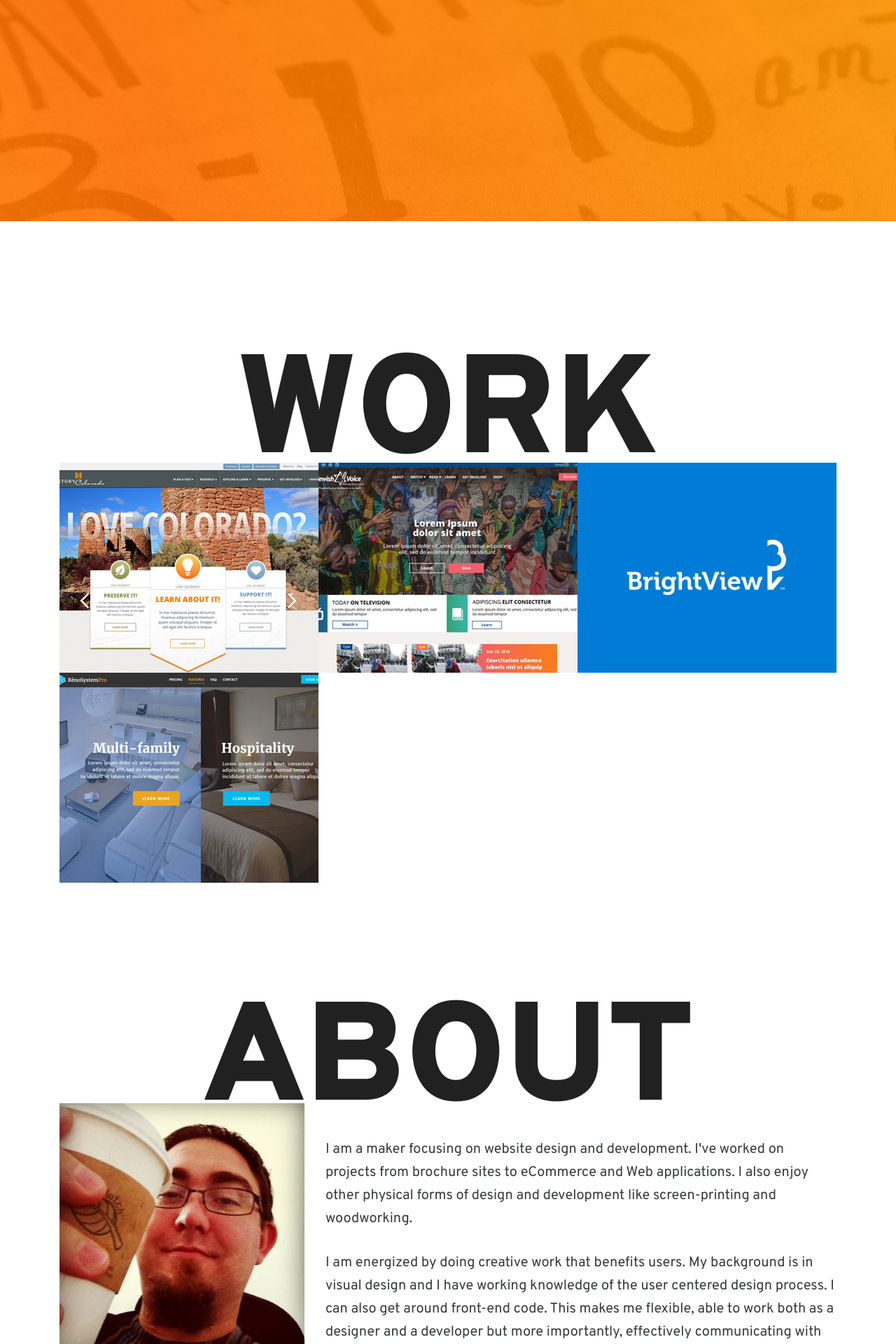
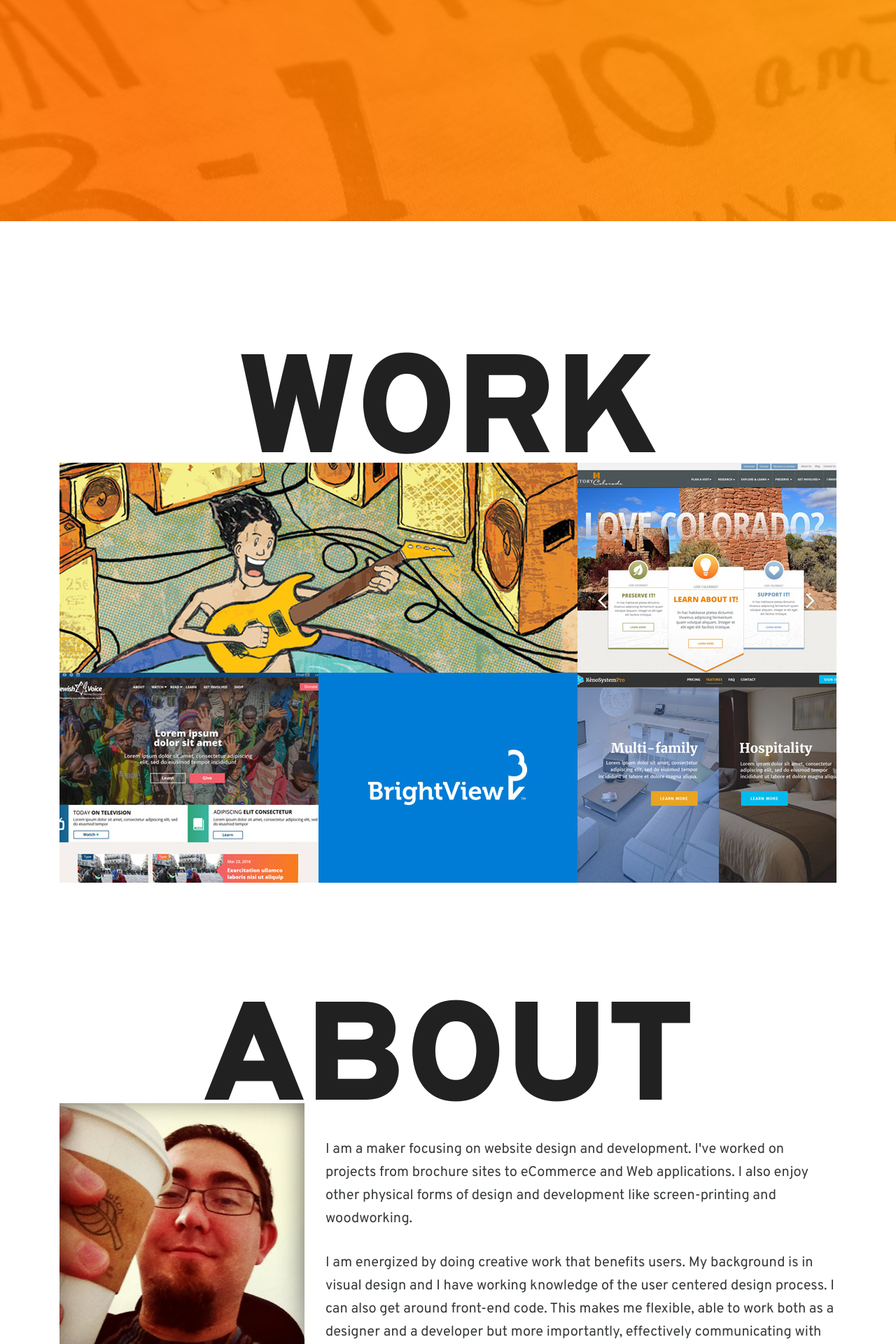
Before and after one commit to b-ry/b-ry.github.io, a Jekyll site: the page built from index.html, in a window 1280 px wide. Shown: the part 584-2504 px from the top of the page at 70% size. Built offline with Jekyll 4.4.1, drawn with Linux system fonts in a browser that asks for light colours; some web fonts are replaced.

Commit message:
changed feature markup on home

```diff
--- a/_includes/components/portfolio-list.html
+++ b/_includes/components/portfolio-list.html
@@ -3,12 +3,8 @@
 <h2 class="section-title">Work</h2>
 
    <ul class="post-list row no-gutters">
-
-      {% for post in site.posts %}
-        {% if post.featured == true %}
-          {% capture count %}{{ count | plus: '1' }}{% endcapture %}
-            {% if count == '1' %}
-
+      {% assign featuredPosts = site.posts | where:"featured", true %}
+      {% for post in featuredPosts %}
         <li class="featured col-sm-12 col-md-12 col-lg-8">
           <a class="post-link" href="{{ post.url | prepend: site.baseurl }}">
 
@@ -23,9 +19,6 @@
             {% endif %}
           </a>
         </li>
-
-            {% endif %}
-        {% endif %}
       {% endfor %}
 
       {% assign featuredPosts = site.posts | where:"featured", false %}
```
Lines whose indentation alone changed are shown as unchanged.
